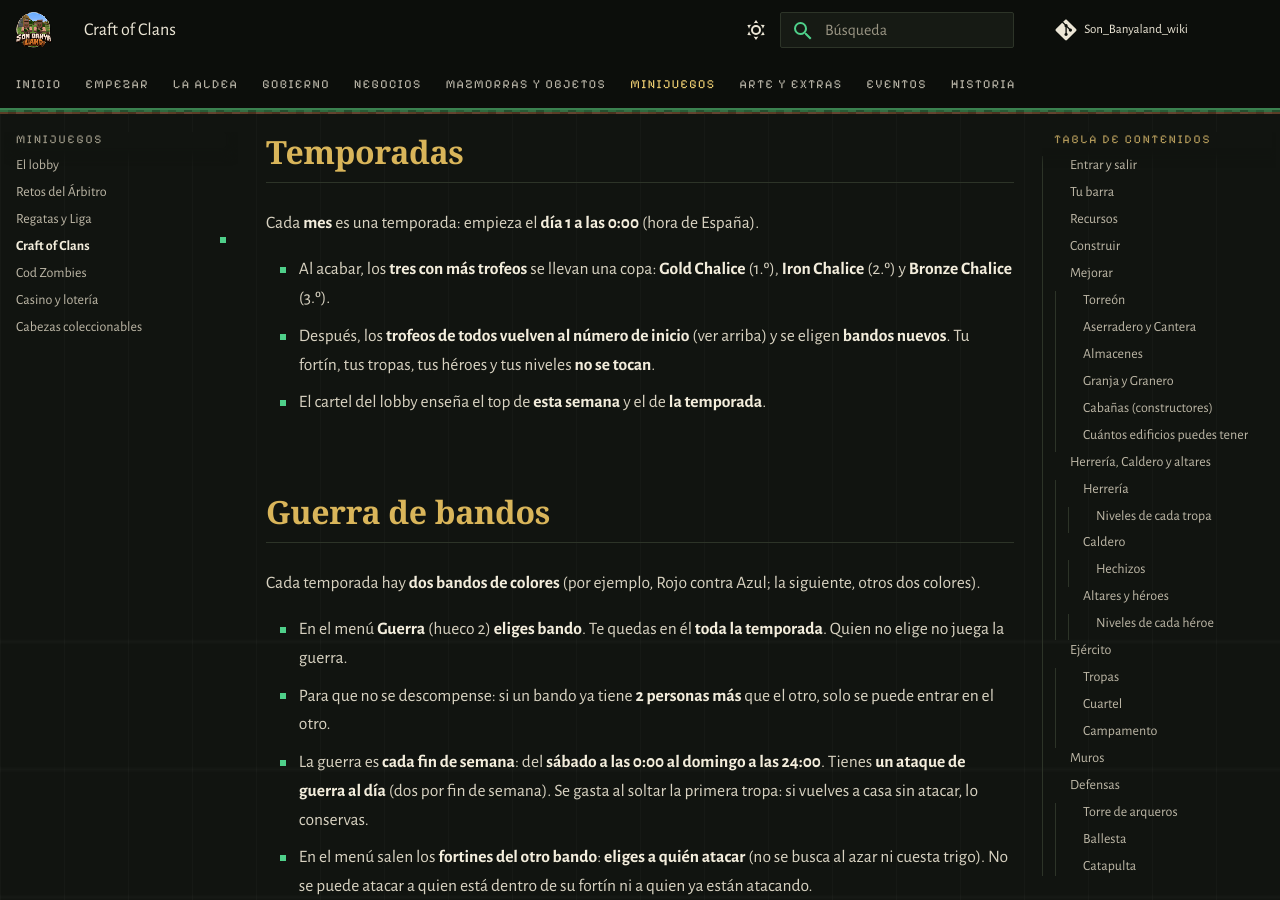
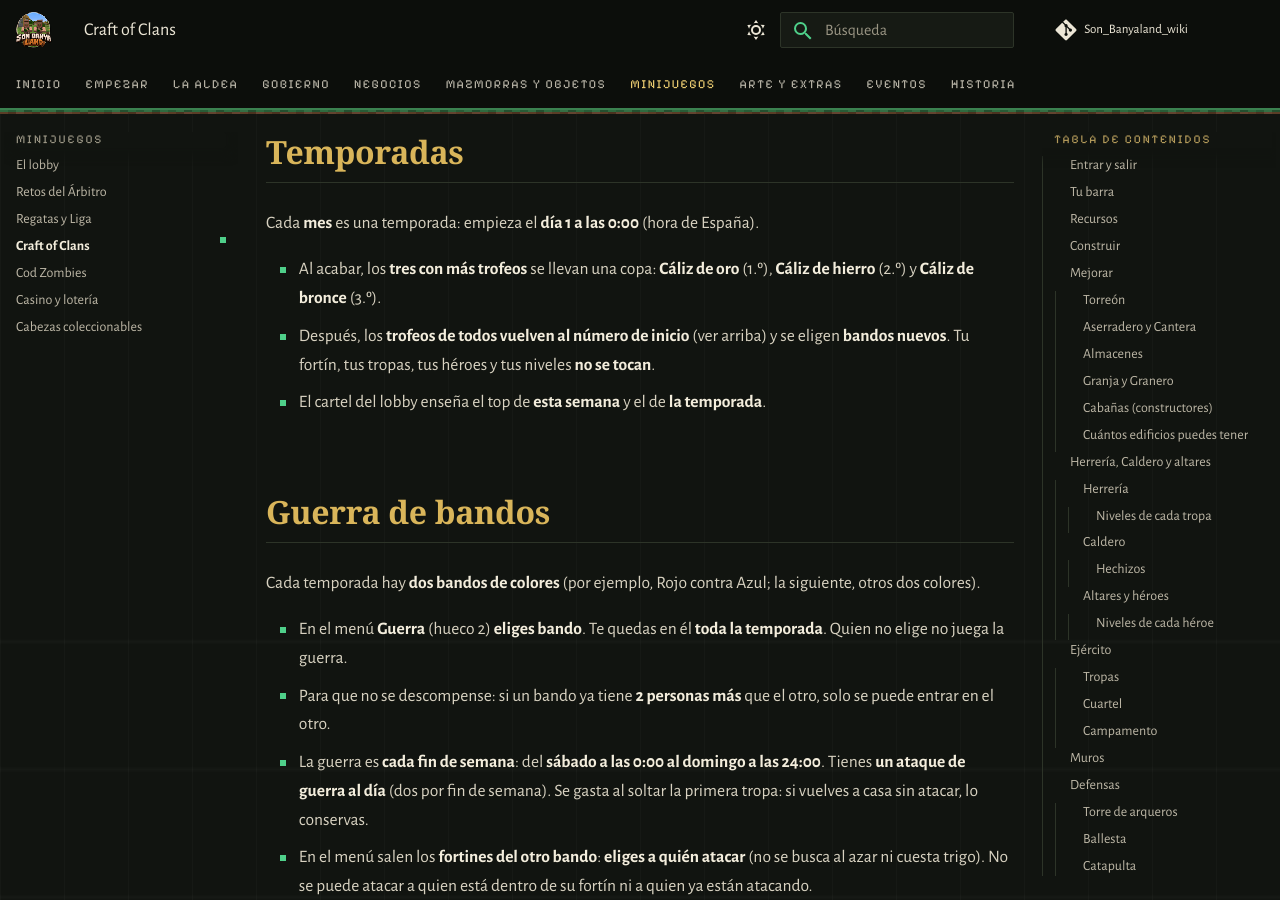
Before and after one commit to PigPilgrim/Son_Banyaland_wiki, an MkDocs documentation site: the page built from docs/clanes.md, in a window 1280 px wide and 900 px high, scrolled down 41401 px. Built offline with MkDocs 1.6.1 and Material for MkDocs 9.7.7, drawn with Linux system fonts in a browser that asks for light colours; some web fonts are replaced; comment, search, counter and statistics services are not loaded; some of the changed text lies outside the part shown.

Commit message:
Clanes: Cáliz de oro, hierro, bronce y hielo
Co-Authored-By: Claude Opus 5.5 <noreply@anthropic.com>

```diff
--- a/docs/clanes.md
+++ b/docs/clanes.md
@@ -329,8 +329,8 @@ demás premios de minijuegos. Las copas de la [temporada](#temporadas) y los pre
 
 Cada **mes** es una temporada: empieza el **día 1 a las 0:00** (hora de España).
 
-- Al acabar, los **tres con más trofeos** se llevan una copa: **Gold Chalice** (1.º), **Iron Chalice** (2.º) y
-  **Bronze Chalice** (3.º).
+- Al acabar, los **tres con más trofeos** se llevan una copa: **Cáliz de oro** (1.º), **Cáliz de hierro** (2.º) y
+  **Cáliz de bronce** (3.º).
 - Después, los **trofeos de todos vuelven al número de inicio** (ver arriba) y se eligen **bandos nuevos**. Tu fortín, tus tropas, tus héroes y
   tus niveles **no se tocan**.
 - El cartel del lobby enseña el top de **esta semana** y el de **la temporada**.
@@ -358,7 +358,7 @@ Cada temporada hay **dos bandos de colores** (por ejemplo, Rojo contra Azul; la
 **Premios** (el domingo a las 24:00):
 
 - **Ambrosia**: una para **cada uno del bando ganador**, aunque no haya atacado.
-- **Ice Chalice**: para **el mejor de la guerra** (el que más estrellas ha sacado; si empatan, el de más %).
+- **Cáliz de hielo**: para **el mejor de la guerra** (el que más estrellas ha sacado; si empatan, el de más %).
 - Si nadie ataca en todo el fin de semana, no hay premios.
 - Los premios se dan en el **mundo normal**: si no estás conectado o estás en los minijuegos, te esperan y te llegan al
   volver.
```
